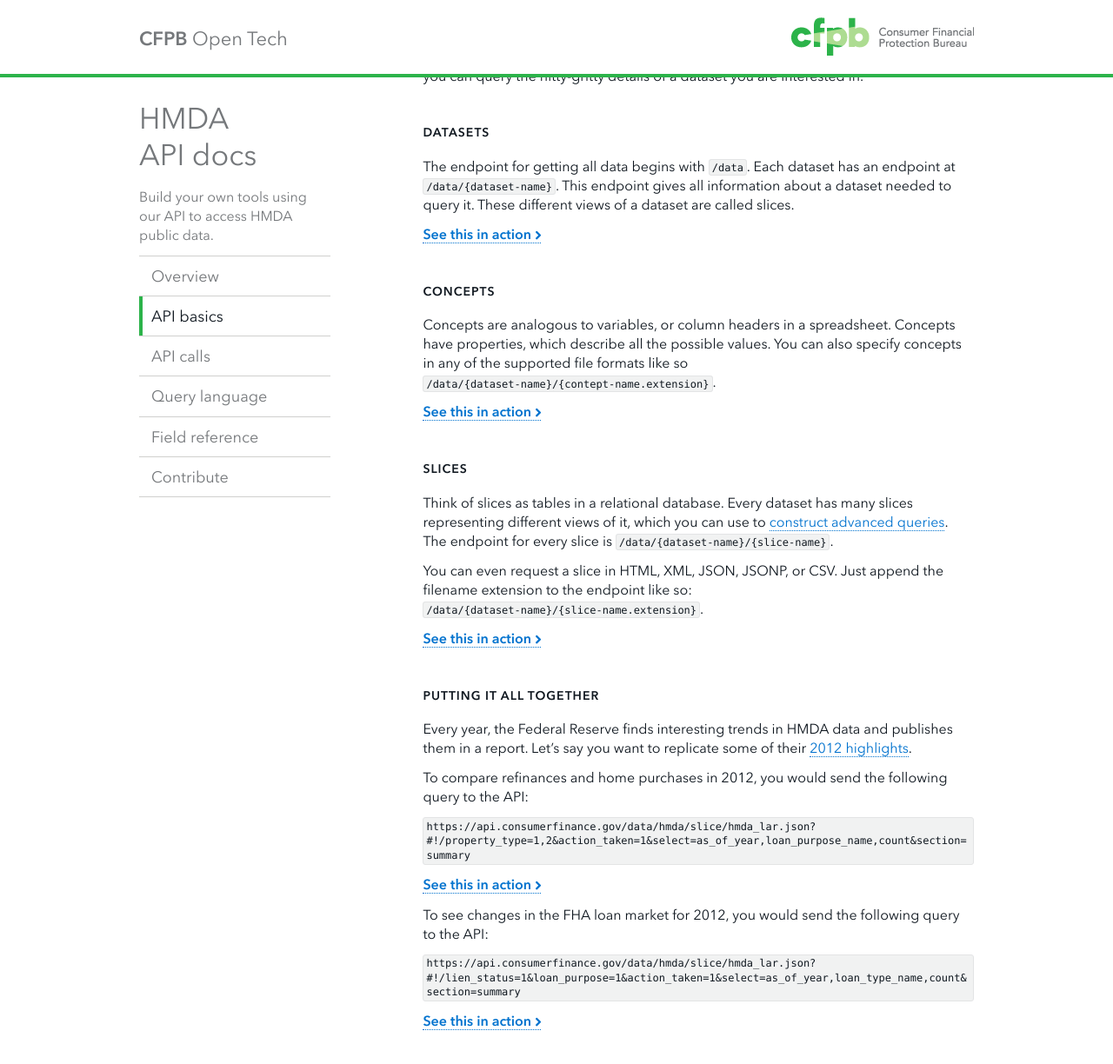
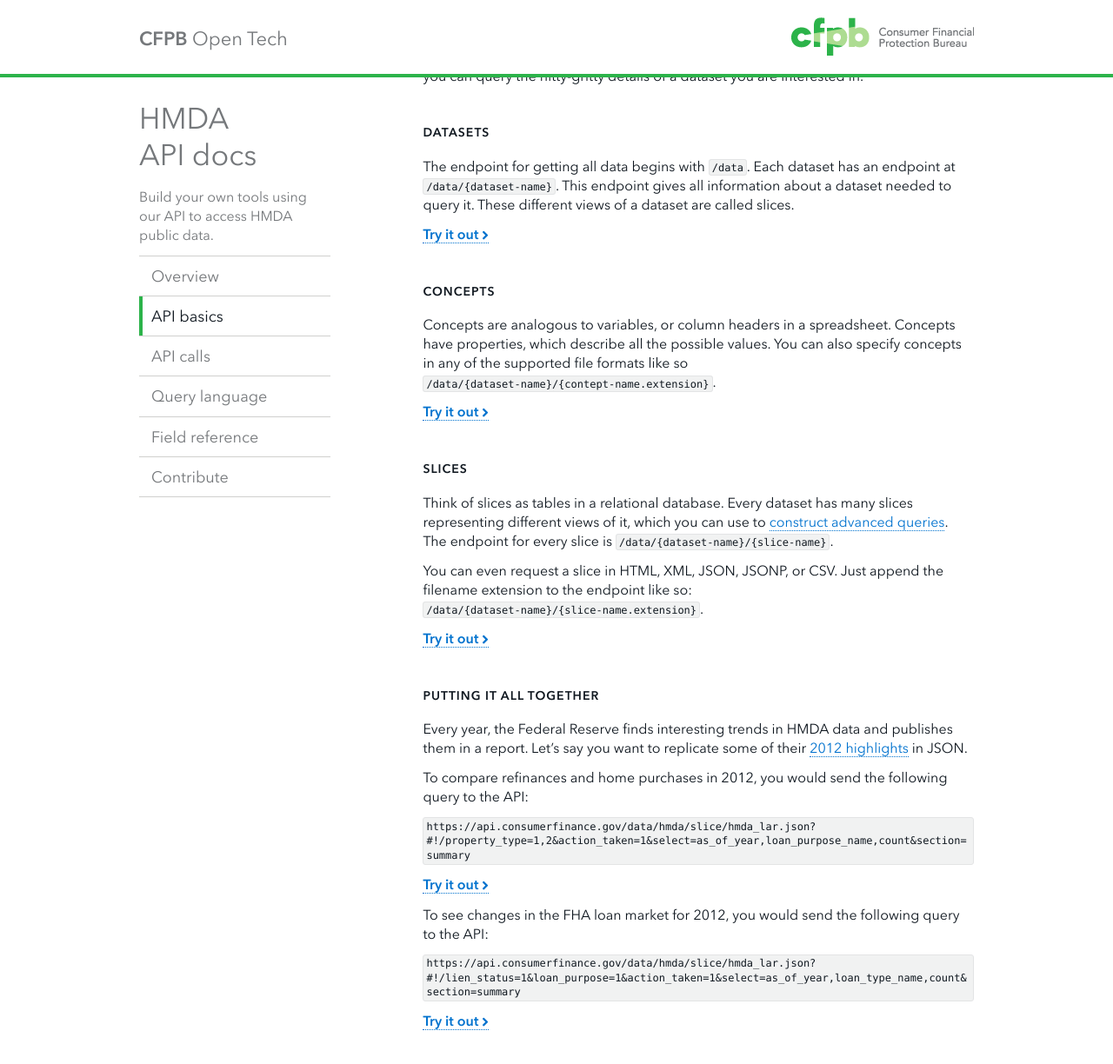
Before and after one commit to cfpb/api, a Jekyll site: the page built from basics.md, in a window 1280 px wide and 1400 px high, scrolled down 215 px. Shown: the top 1224 px of the window at 87% size. Built offline with Jekyll 4.4.1, drawn with Linux system fonts in a browser that asks for light colours; Markdown is read by kramdown in place of the engine named in the settings.

Commit message:
added api calls for real examples in the basics page

````diff
--- a/basics.md
+++ b/basics.md
@@ -16,12 +16,12 @@
 The endpoint for getting all data begins with ```/data```. Each dataset has an endpoint at ```/data/{dataset-name}```. This endpoint gives
 all information about a dataset needed to query it. These different views of a dataset are called slices.
 
-<a href="console/#!/data/getDataset_get_1" class="action-arrow">See this in action <i class="icon-right"> </i></a>
+<a href="console/#!/data/getDataset_get_1" class="action-arrow">Try it out <i class="icon-right"> </i></a>
 
 ##### Concepts
 Concepts are analogous to variables, or column headers in a spreadsheet. Concepts have properties, which describe all the possible values. You can also specify concepts in any of the supported file formats like so ```/data/{dataset-name}/{contept-name.extension}```.
 
-<a href="console/#!/hmda/getConceptHmda_get_1" class="action-arrow">See this in action <i class="icon-right"> </i></a>
+<a href="console/#!/hmda/getConceptHmda_get_1" class="action-arrow">Try it out <i class="icon-right"> </i></a>
 
 ##### Slices
 Think of slices as tables in a relational database. Every dataset has many slices representing different views of it, which you can use to <a href="queries.html">construct advanced queries</a>. The endpoint for
@@ -30,17 +30,17 @@
 You can even request a slice in HTML, XML, JSON, JSONP, or CSV. Just append the filename extension to the endpoint like so:
 ```/data/{dataset-name}/{slice-name.extension}```.
 
-<a href="console/#!/hmda/querySliceHmda_get_2" class="action-arrow"> See this in action <i class="icon-right"> </i></a>
+<a href="console/#!/hmda/querySliceHmda_get_2" class="action-arrow"> Try it out <i class="icon-right"> </i></a>
 
 ##### Putting it all together
-Every year, the Federal Reserve finds interesting trends in HMDA data and publishes them in a report. Let's say you want to replicate some of their [2012 highlights](http://www.consumerfinance.gov/hmda/learn-more#highlights).
+Every year, the Federal Reserve finds interesting trends in HMDA data and publishes them in a report. Let's say you want to replicate some of their [2012 highlights](http://www.consumerfinance.gov/hmda/learn-more#highlights) in JSON.
 
 To compare refinances and home purchases in 2012, you would send the following query to the API:
 <pre>https://api.consumerfinance.gov/data/hmda/slice/hmda_lar.json?#!/property_type=1,2&amp;action_taken=1&amp;select=as_of_year,loan_purpose_name,count&amp;section=summary</pre>
-<a href="console/#!/hmda/querySliceHmda_get_2" class="action-arrow"> See this in action <i class="icon-right"> </i></a>
+<a href="https://api.consumerfinance.gov/data/hmda/slice/hmda_lar.json?#!/property_type=1,2&amp;action_taken=1&amp;select=as_of_year,loan_purpose_name,count&amp;section=summary" class="action-arrow"> Try it out <i class="icon-right"> </i></a>
 
 To see changes in the FHA loan market for 2012, you would send the following query to the API:
 <pre>https://api.consumerfinance.gov/data/hmda/slice/hmda_lar.json?#!/lien_status=1&amp;loan_purpose=1&amp;action_taken=1&amp;select=as_of_year,loan_type_name,count&amp;section=summary</pre>
-<a href="console/#!/hmda/querySliceHmda_get_2" class="action-arrow"> See this in action <i class="icon-right"> </i></a>
+<a href="https://api.consumerfinance.gov/data/hmda/slice/hmda_lar.json?#!/lien_status=1&amp;loan_purpose=1&amp;action_taken=1&amp;select=as_of_year,loan_type_name,count&amp;section=summary" class="action-arrow"> Try it out <i class="icon-right"> </i></a>
 
 <body id="basics"></body>
````
